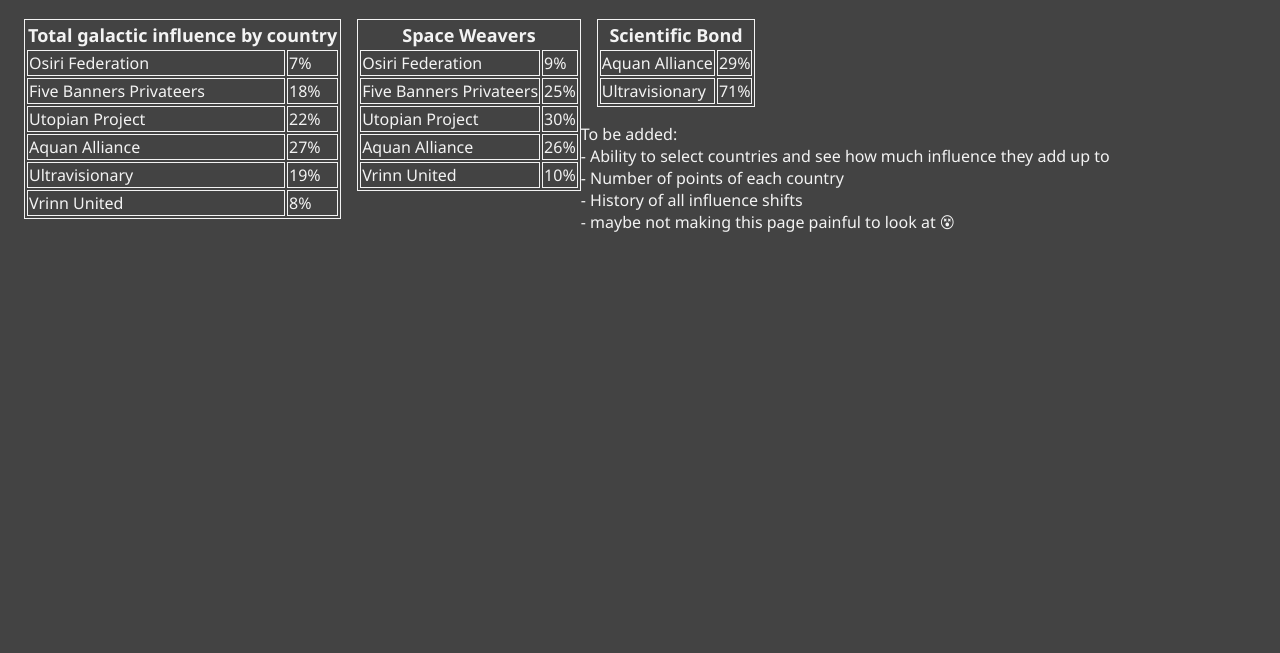
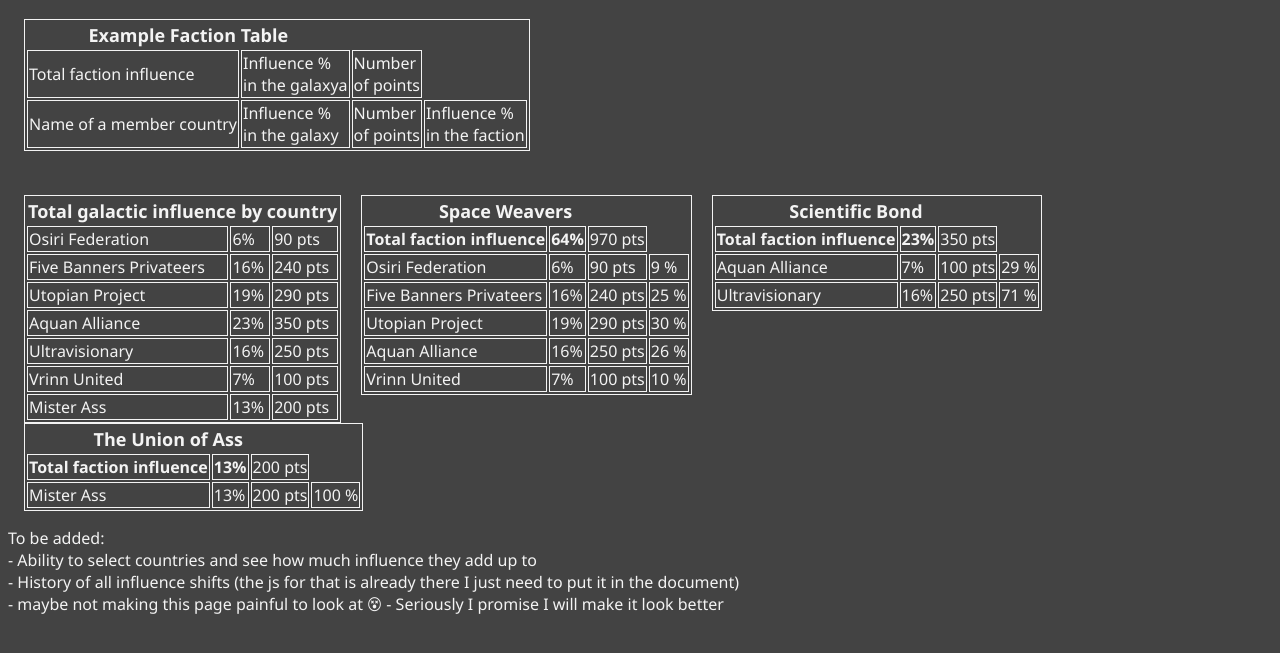
Before and after one commit to Sari-Dummy/unity-galactic-community, a plain HTML site: page index.html in a window 1280 px wide. Shown: the part 67-720 px from the top of the page. Drawn offline with Linux system fonts and the light colour scheme.

Commit message:
minor readability improvements + points

```diff
--- a/index.html
+++ b/index.html
@@ -5,6 +5,28 @@
 <title>Galactic Community</title>
 <link rel="stylesheet" href="styles.css">
 <h1>The Galactic Community (Unity)</h1>
+
+<section>
+  <table class="">
+    <thead>
+      <th colspan="2">Example Faction Table</th>
+    </thead>
+    <tbody>
+      <tr>
+        <td>Total faction influence</td>
+        <td>Influence %<br>in the galaxya</td>
+        <td>Number<br>of points</td>
+      </tr>
+      <tr>
+        <td>Name of a member country</td>
+        <td>Influence %<br>in the galaxy</td>
+        <td>Number<br>of points</td>
+        <td>Influence %<br>in the faction</td>
+      </tr>
+    </tbody>
+  </table>
+</section>
+<br><br>
 
 <section id="table-section" class="faction-table-section">
   <table class="faction-table">
@@ -51,9 +73,9 @@
 <p>
   To be added: <br>
   - Ability to select countries and see how much influence they add up to<br>
-  - Number of points of each country<br>
-  - History of all influence shifts<br>
+  - History of all influence shifts (the js for that is already there I just need to put it in the document)<br>
   - maybe not making this page painful to look at 😵
+  - Seriously I promise I will make it look better
 </p>
 
 </html>
--- a/main.js
+++ b/main.js
@@ -23,12 +23,15 @@ class Faction {
 let factions = {
     spaceWeavers: new Faction("spaceWeavers", "Space Weavers"),
 
-    scientificBond: new Faction("scientificBond", "Scientific Bond")
+    scientificBond: new Faction("scientificBond", "Scientific Bond"),
+
+    assFaction: new Faction("assFaction", "The Union of Ass")
 }
 
 // faction key shorthands
 const _spaceWeaverKey = factions.spaceWeavers.key
 const _scientificBondKey = factions.scientificBond.key
+const _ass = factions.assFaction.key
 
 class FactionOfCountry {
     constructor(factionKey) {
@@ -75,7 +78,8 @@ let countries = {
     randwarf: new Country("Utopian Project", [_spaceWeaverKey]),
     sari: new Country("Aquan Alliance", [_spaceWeaverKey, _scientificBondKey]),
     stooser: new Country("Ultravisionary", [_scientificBondKey]),
-    wiggen: new Country("Vrinn United", [_spaceWeaverKey])
+    wiggen: new Country("Vrinn United", [_spaceWeaverKey]),
+    assPlayer: new Country("Mister Ass", [_ass])
 }
 
 class InfluenceShift {
@@ -127,6 +131,12 @@ let periods = {
                     [countries.sari, +100],
                     [countries.stooser, +250]
                 ]
+            ),
+
+            new InfluenceShiftsOfFaction(_ass,
+                [
+                    [countries.assPlayer, +200]
+                ]
             )
         ]
     )
@@ -157,7 +167,7 @@ function calculateFactionPoints() {
 
 // document logic
 let tableSection = document.getElementById("table-section")
-let numOfCols = 2
+let numOfCols = 3
 
 // Total influence of each country
 function tableRowTotalCountryInfluence(country) {
@@ -165,6 +175,7 @@ function tableRowTotalCountryInfluence(country) {
     <tr>
         <td>${country.name}</td>
         <td>${country.shareOfPoints()}%</td>
+        <td>${country.totalPoints()} pts</td>
     </tr>
     `
     return tableRow
@@ -198,7 +209,9 @@ function tableRowFactionCountryInfluence(country, factionKey) {
     let htmlToReturn = `
     <tr>
         <td>${country.name}</td>
-        <td>${country.factions[factionKey].shareOfPointsInFaction()}%</td>
+        <td>${country.factions[factionKey].shareOfPoints()}%</td>
+        <td>${country.factions[factionKey].points} pts</td>
+        <td>${country.factions[factionKey].shareOfPointsInFaction()} %</td>
     </tr>
     `
     return htmlToReturn
@@ -207,6 +220,16 @@ function tableRowFactionCountryInfluence(country, factionKey) {
 function tableFactionInfluence(faction) {
     let factionInfluenceTable = ""
     let tableRows = ""
+
+    let totalInfluence = `
+    <tr>
+        <td><b>Total faction influence</b></td>
+        <td><b>${factions[faction.key].shareOfPoints()}%</b></td>
+        <td>${factions[faction.key].points} pts</td>
+    </tr>
+    `
+
+    tableRows += totalInfluence
 
     for (let country of faction.memberCountries) {
         tableRows += tableRowFactionCountryInfluence(country, faction.key)
--- a/styles.css
+++ b/styles.css
@@ -12,6 +12,7 @@ h1 {
 table {
     font-size: medium;
     border: 1px solid #F3F3F3;
+    margin-left: 1em;
 }
 
 th {
@@ -25,10 +26,8 @@ td {
 .faction-table-section {}
 
 .faction-table {
-    float: left;
-    margin-left: 1em;
+    display: inline-block;
+    vertical-align: top;
 }
 
-p {
-    float: inline-start;
-}
+p {}
```
